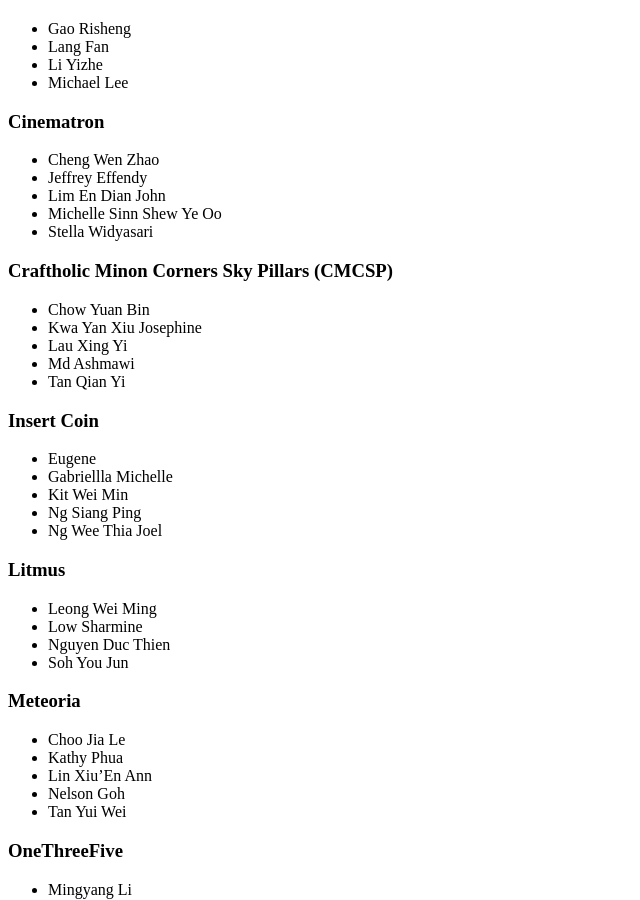
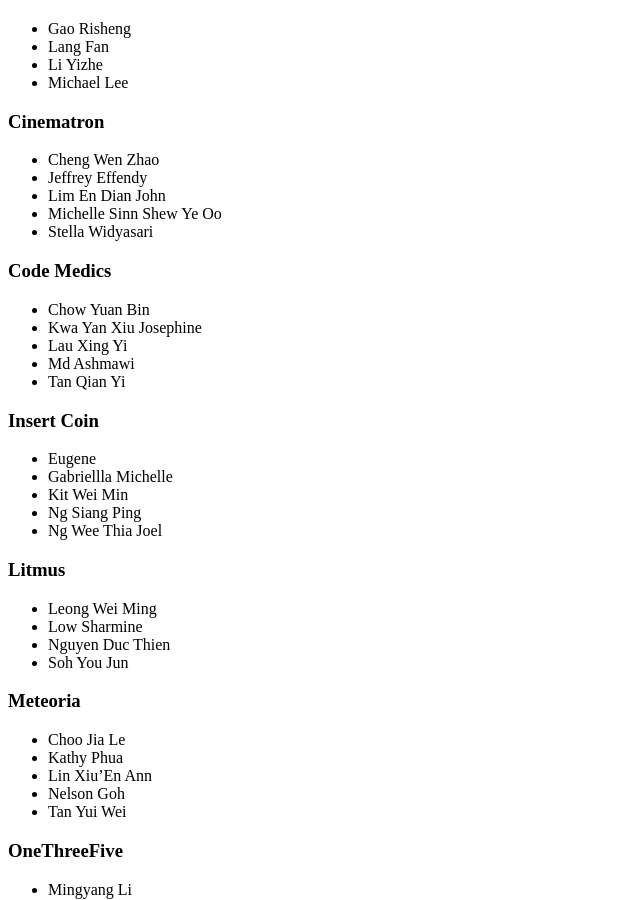
Before and after one commit to nus-mtp/1516, a Jekyll site: the page built from teams.md, in a window 1280 px wide and 900 px high, scrolled down 403 px. Shown: the whole window, without its empty margins (0-640 px from the left). Built offline with Jekyll 4.4.1, drawn with Linux system fonts in a browser that asks for light colours.

Commit message:
Renamed Team CMCSP to Code Medics

```diff
--- a/teams.md
+++ b/teams.md
@@ -26,7 +26,7 @@ group: navigation
 * Michelle Sinn Shew Ye Oo
 * Stella Widyasari
 
-### Craftholic Minon Corners Sky Pillars (CMCSP)
+### Code Medics
 * Chow Yuan Bin
 * Kwa Yan Xiu Josephine
 * Lau Xing Yi
```
